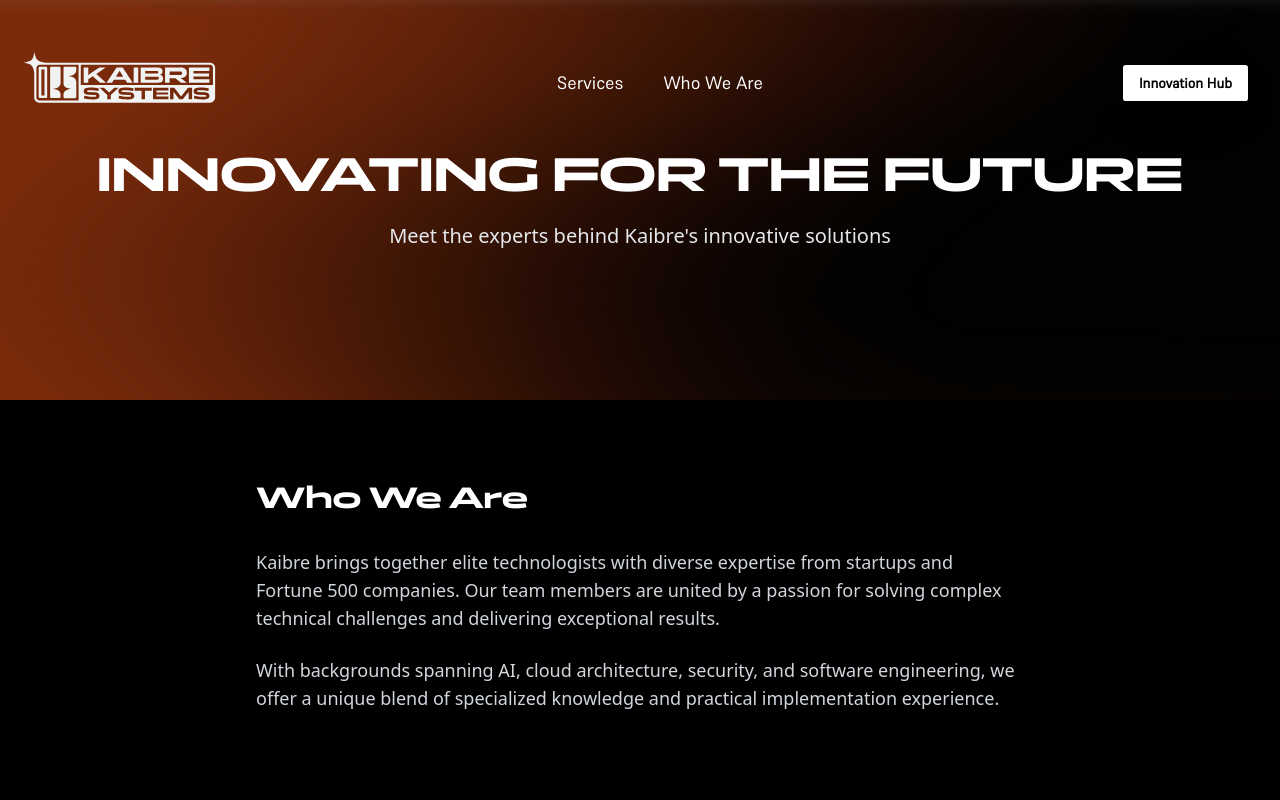
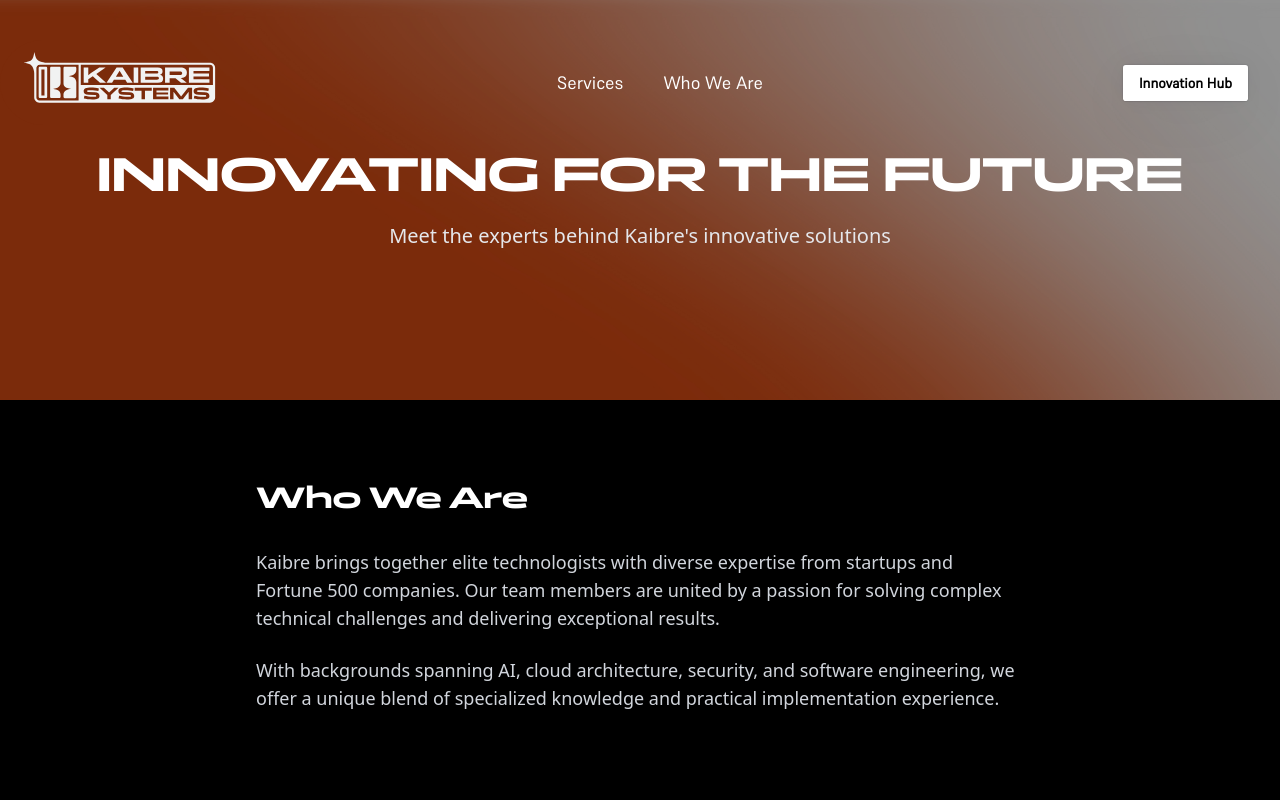
Before and after one commit to Kaibre-Systems/company-site, a Next.js app: page /team in a window 1280 px wide. Shown: the top 800 px of the page. Built offline with nearby package versions, Linux system fonts and the light colour scheme.

Commit message:
changed background in team

```diff
--- a/src/app/team/page.tsx
+++ b/src/app/team/page.tsx
@@ -3,7 +3,7 @@
 export default function TeamPage() {
     return (
         <BackgroundImage
-            src="/gradient_background2.jpg"
+            src="/gradient_background1.jpg"
             alt="Hero background"
             priority={true}
             overlay={true}
```
